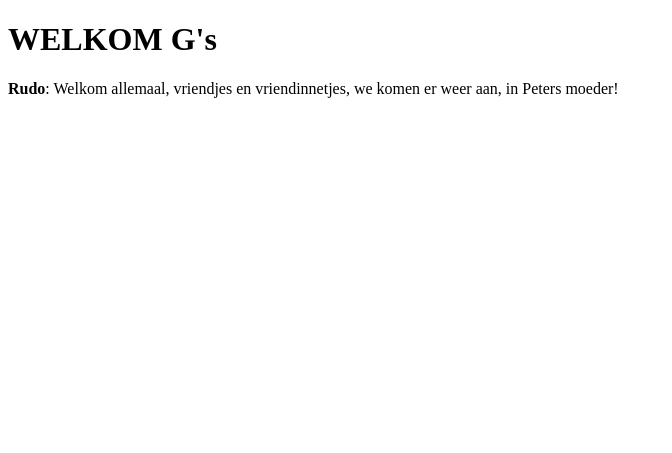
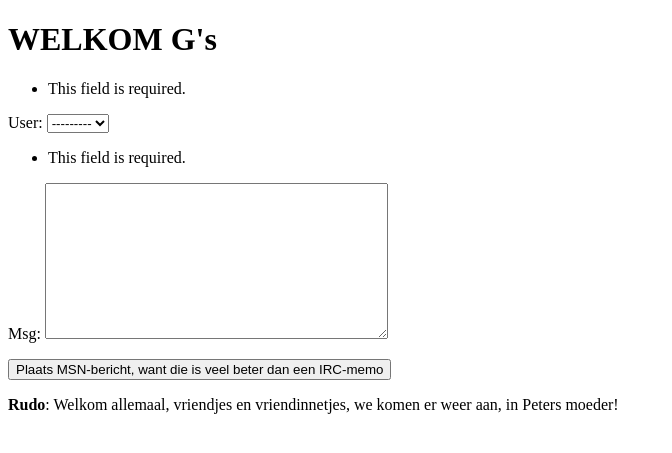
Before and after one commit to ThijsSmolders/wwwcie_playground_2, a Django app: page /msn/ in a window 1280 px wide. Shown: the top 453 px of the page, without its empty margins (0-672 px from the left). Run offline with Django 3.2, Linux system fonts and the light colour scheme; data that the repository does not hold is empty.

Commit message:
django
Ishetgelukt

```diff
--- a/msn/templates/msn_test.html
+++ b/msn/templates/msn_test.html
@@ -6,6 +6,11 @@
 </head>
 <body>
 <h1>WELKOM G's</h1>
+<form method="POST" action="."> {{ form.as_p }}
+<input type="submit" value="Plaats MSN-bericht, want die is veel beter dan een IRC-memo" />
+{% csrf_token %}
+</form>
+
 {% for msg in all_msg %}
     <p><strong> {{ msg.user.get_full_name }}: </strong> {{ msg.msg }} </p>
     {% endfor%}
--- a/msn/views.py
+++ b/msn/views.py
@@ -5,4 +5,9 @@
 def msn_chat(request):
     all_msg = Bericht.objects.all()
     form=BerichtForm(request.POST)
-    return render(request, 'msn_test.html', {'all_msg':all_msg})
+    if form.is_valid():
+        form.save()
+    return render(request, 'msn_test.html', {
+        'all_msg':all_msg,
+        'form': form,
+    })
```
